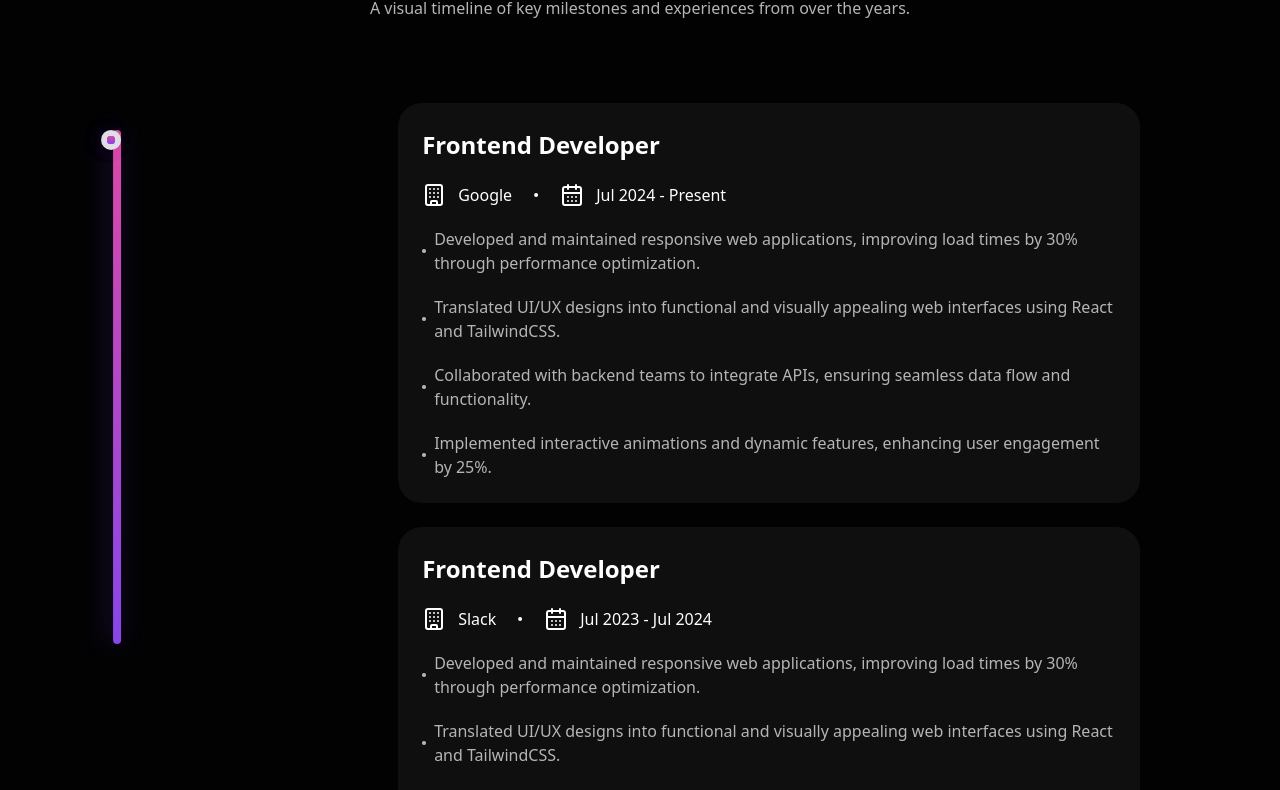
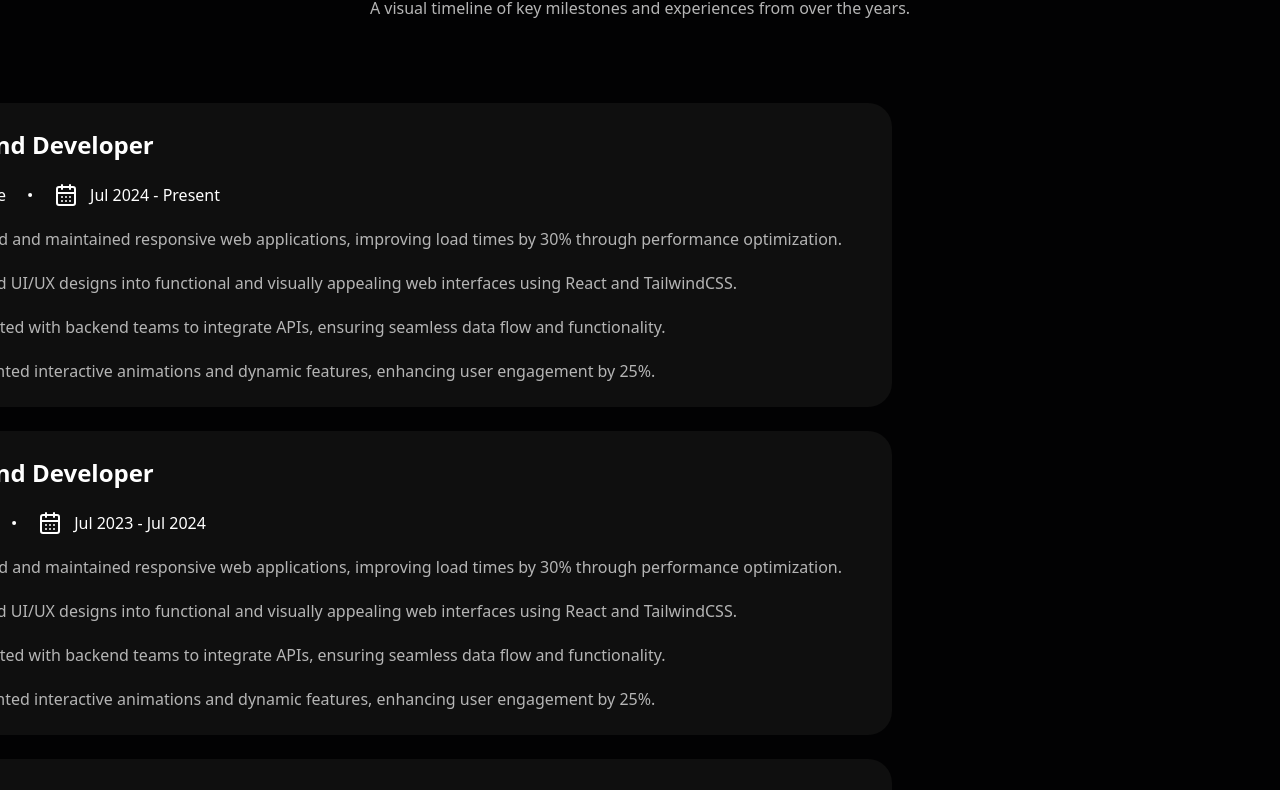
Before and after one commit to cindynufa/cindynufa-portfolio-5-wph, a Next.js app: page / in a window 1280 px wide. Shown: the part 2159-2949 px from the top of the page. Built offline with nearby package versions, Linux system fonts and the light colour scheme.

Commit message:
Feat: added skill-card for skills language

```diff
--- a/src/app/globals.css
+++ b/src/app/globals.css
@@ -309,7 +309,7 @@
   }
 
   .line {
-    @apply w-693 h-2 rotate-90 border-0 bg-[linear-gradient(270deg,#8746EB_0%,#DC49A6_100%)] shadow-[0px_4px_24px_0px_#8746EB52] rounded-2xl;
+    @apply w-2 border-0 bg-[linear-gradient(0deg,#8746EB_0%,#DC49A6_100%)] shadow-[0px_4px_24px_0px_#8746EB52] rounded-2xl;
   }
 
   .line-circle {
@@ -319,4 +319,9 @@
   .skill-bar-gradient {
     @apply h-3 border-0 bg-[linear-gradient(270deg,#8746EB_0%,#DC49A6_100%)] shadow-[0px_4px_24px_0px_#8746EB52] rounded-full;
   }
+
+  .skill-card {
+    @apply w-40.5 h-20 p-2.5 gap-2.5 border bg-black/40 rounded-2xl backdrop-blur-md border-transparent bg-clip-padding;
+    border-image: linear-gradient(450deg, #d946ef, #6366f1) 1;
+  }
 }
```
